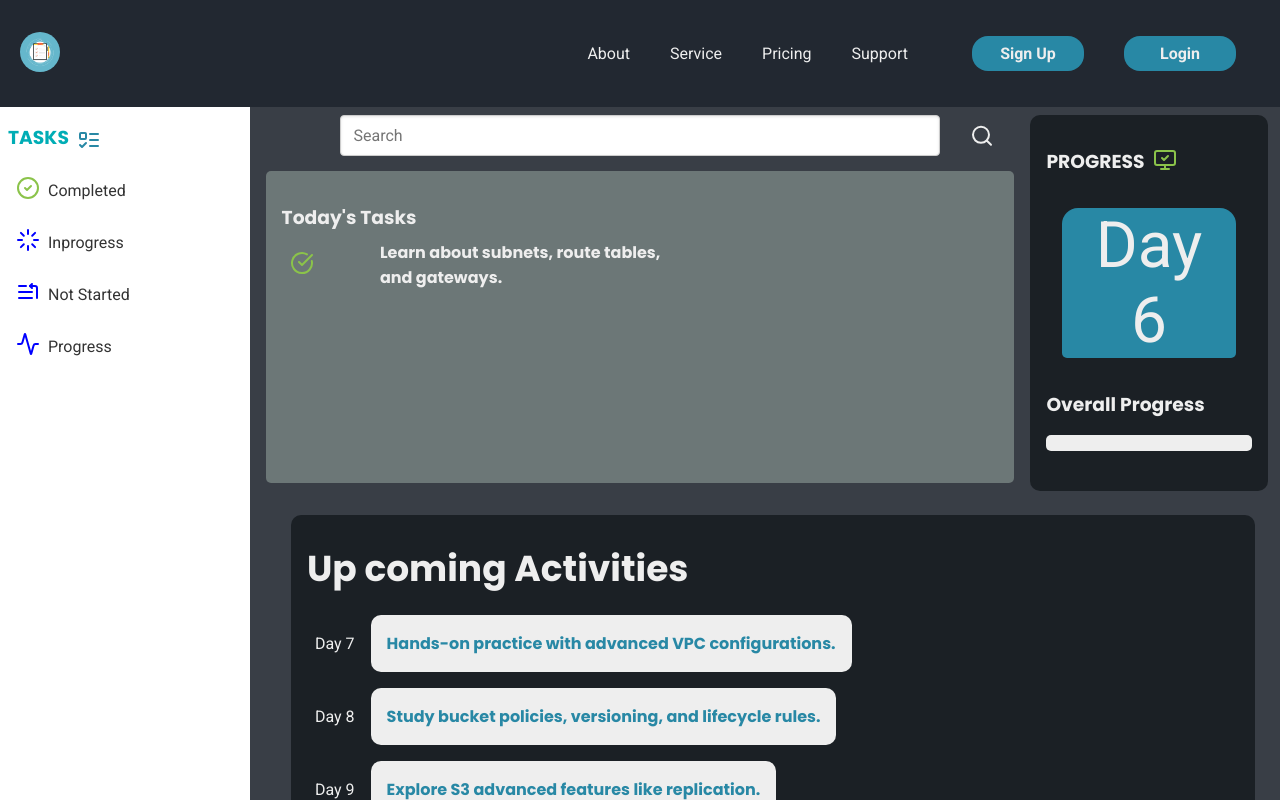
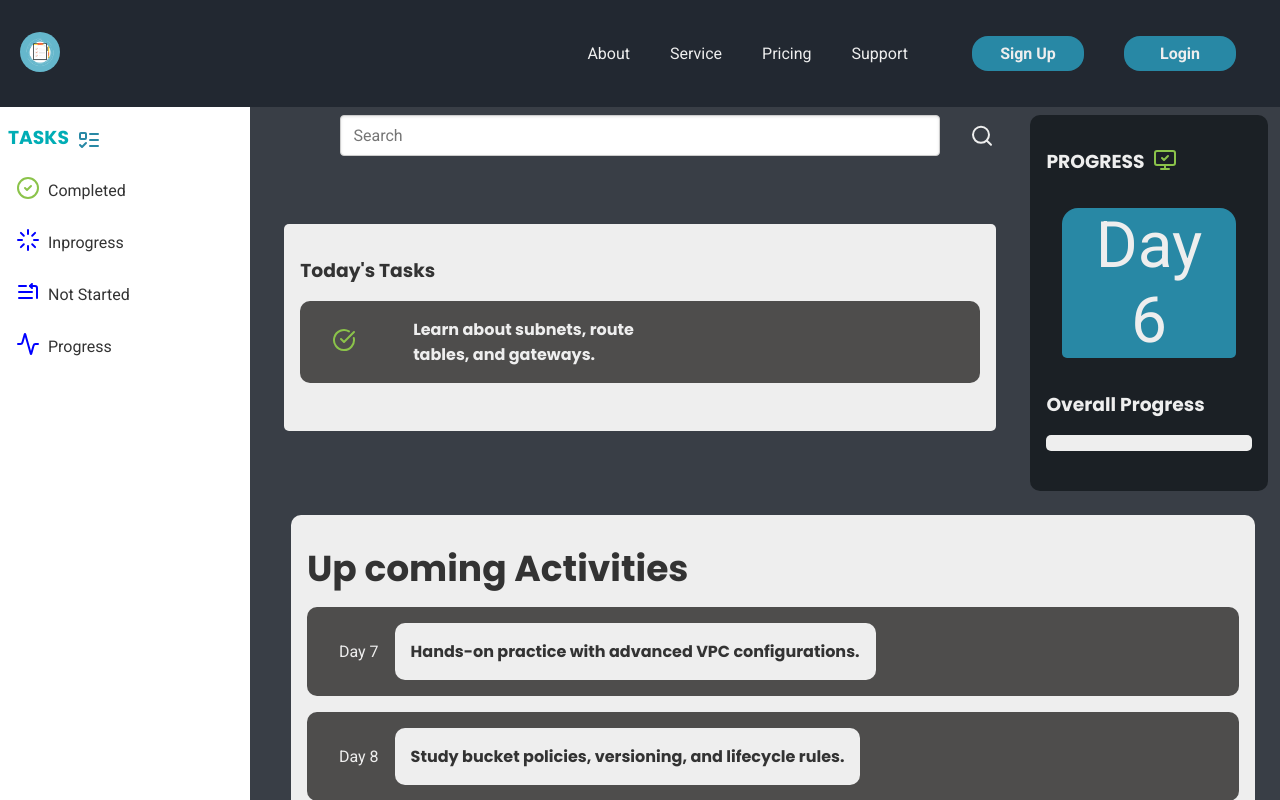
Before and after one commit to Gesifeta/todo, a React (Vite) app: page /home in a window 1280 px wide. Shown: the top 800 px of the page. Built offline with nearby package versions, Linux system fonts and the light colour scheme.

Commit message:
Updated home page UI

```diff
--- a/src/components/home/Home.css
+++ b/src/components/home/Home.css
@@ -98,12 +98,17 @@
 .task-area {
   border-radius: 5px;
   grid-area: task-area;
-  background-color: #6c7777;
-  width: 100%;
+ background-color: var(--color-soft-white);
+ margin: auto;
+  width: 95%;
   padding: 2rem 1rem;
 }
+.task-area h3{
+  color: var(--color-neutral-dark);
+  margin-bottom: 1rem;
+}
 .task-upcoming {
-  background-color: var(--color-soft-shadow);
+  background-color: var(--color-soft-white);
   border-radius: 10px;
   grid-area: task-upcoming;
   width: 95%;
@@ -111,7 +116,8 @@
   margin: auto;
   margin-top: 1rem;
 }
-.task-upcoming h2 {
+.task-upcoming h2{
+  color: var(--color-neutral-dark);
   margin-bottom: 1rem;
 }
 .task-upcoming .task {
@@ -132,7 +138,7 @@
 .task-upcoming .task h4 {
   background-color: var(--color-soft-white);
   border-radius: 10px;
-  color: var(--color-accent);
+  color: var(--color-neutral-dark);
   padding: 1rem;
 }
 .task {
@@ -142,7 +148,12 @@
   padding: 0.5rem;
 }
 .task-list .task{
+  border-radius: 10px;
+  margin-bottom: 1rem;
+  background-color: rgb(78, 77, 76);
   gap: 1rem;
+  padding: 1rem 2rem;
+
 }
 .task-detail ul {
   background-color: var(--color-soft-white);
```
